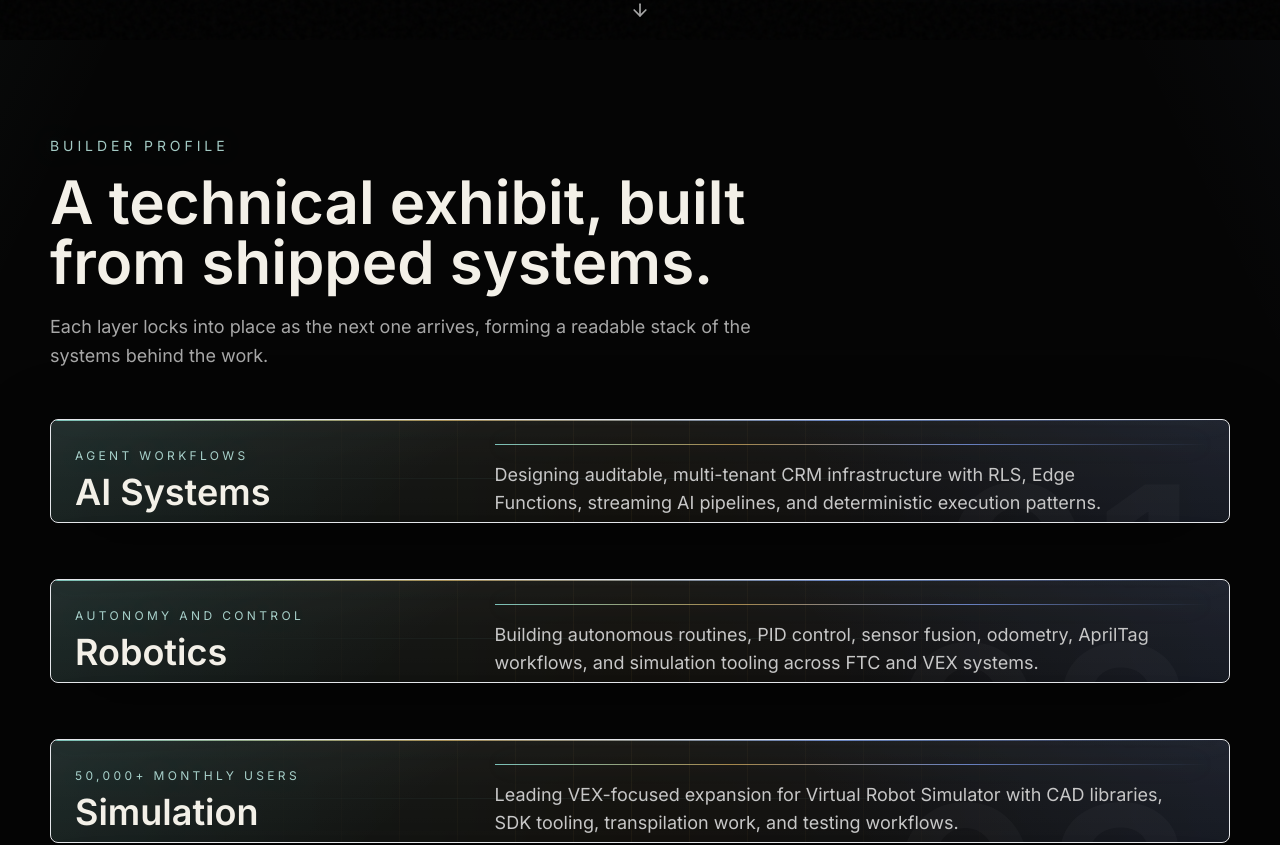
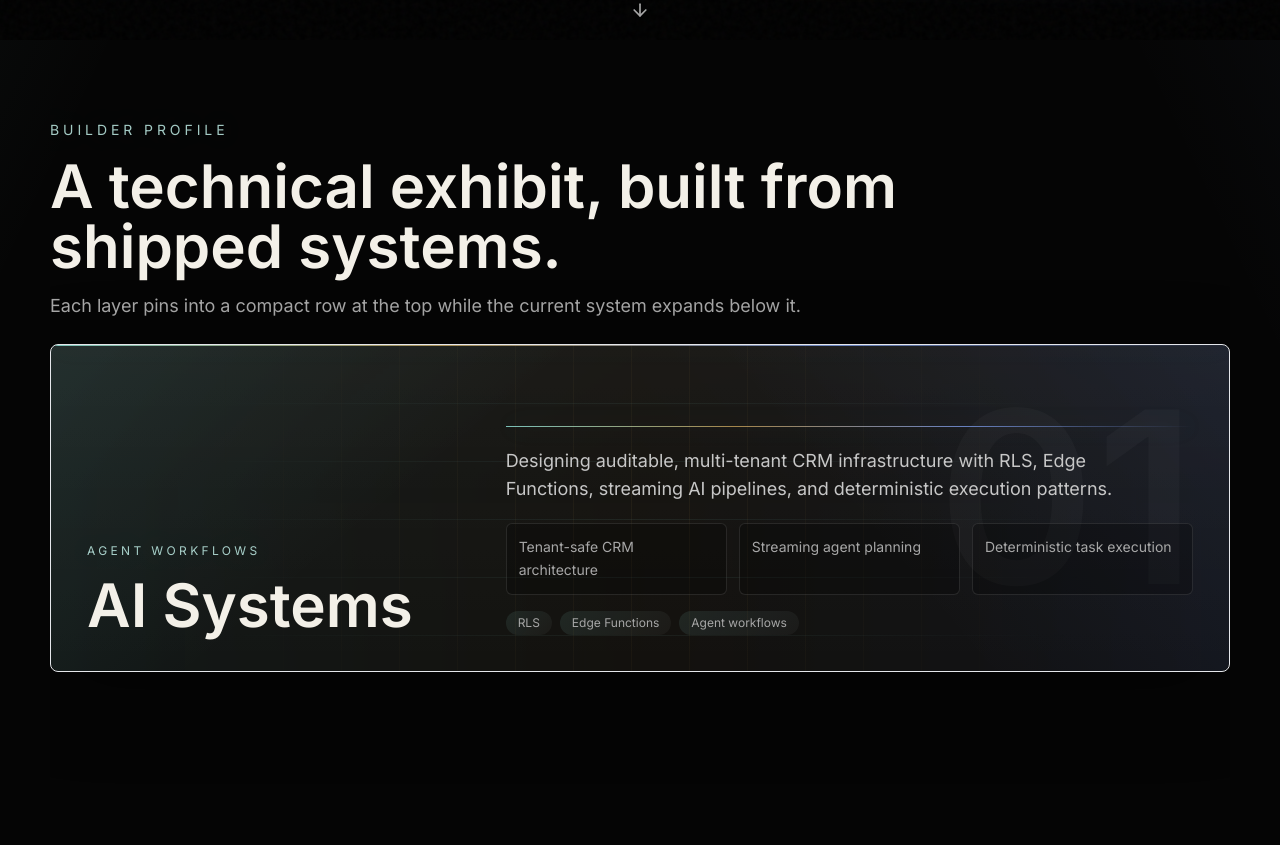
Before and after one commit to varun-b-nagaraj/E-Portfolio, a Next.js app: page / in a window 1280 px wide. Shown: the part 760-1605 px from the top of the page. Built offline with nearby package versions, Linux system fonts and the light colour scheme.

Commit message:
Pin builder profile stack section

```diff
--- a/src/components/StackingSection.tsx
+++ b/src/components/StackingSection.tsx
@@ -54,9 +54,9 @@ function StackedCard({
   const focus = index / last;
   const collapseStart = index === last ? 1 : Math.min(1, (index + 0.42) / last);
   const collapseEnd = index === last ? 1 : Math.min(1, (index + 0.78) / last);
-  const rowTop = index * 56;
-  const expandedHeight = index >= total - 1 ? 500 : 520;
-  const compactHeight = 104;
+  const rowTop = index * 44;
+  const expandedHeight = index >= total - 1 ? 390 : 430;
+  const compactHeight = 84;
   const opacity = useTransform(progress, [enter, focus], [0, 1]);
   const y = useTransform(progress, [enter, focus], [92, 0]);
   const height =
@@ -84,24 +84,24 @@ function StackedCard({
       </div>
 
       <motion.div
-        className="absolute inset-0 grid gap-10 p-8 md:grid-cols-[0.72fr_1.28fr] md:items-end md:p-12"
+        className="absolute inset-0 grid gap-8 p-7 md:grid-cols-[0.72fr_1.28fr] md:items-end md:p-9"
         style={motionEnabled ? { opacity: largeOpacity } : undefined}
       >
         <div className="min-w-0 self-start md:self-end">
-          <p className="section-kicker text-xs uppercase tracking-[0.28em] md:text-sm">{card.kicker}</p>
-          <h3 className="mt-4 text-5xl font-semibold leading-tight text-bone md:text-7xl">{card.title}</h3>
+          <p className="section-kicker text-xs uppercase tracking-[0.28em]">{card.kicker}</p>
+          <h3 className="mt-4 text-4xl font-semibold leading-tight text-bone md:text-5xl xl:text-6xl">{card.title}</h3>
         </div>
         <div className="min-w-0">
-          <div className="accent-rule mb-7 h-px w-full" />
-          <p className="max-w-2xl text-xl leading-relaxed text-silver">{card.body}</p>
-          <div className="mt-8 grid gap-3 md:grid-cols-3">
+          <div className="accent-rule mb-5 h-px w-full" />
+          <p className="max-w-2xl text-base leading-relaxed text-silver xl:text-lg">{card.body}</p>
+          <div className="mt-5 grid gap-3 md:grid-cols-3">
             {details.points.map((point) => (
-              <div key={point} className="rounded-md border border-white/10 bg-black/25 p-4 text-sm leading-relaxed text-muted">
+              <div key={point} className="rounded-md border border-white/10 bg-black/25 p-3 text-sm leading-relaxed text-muted">
                 {point}
               </div>
             ))}
           </div>
-          <div className="mt-5 flex flex-wrap gap-2">
+          <div className="mt-4 flex flex-wrap gap-2">
             {details.metrics.map((metric) => (
               <span key={metric} className="accent-chip rounded-full px-3 py-1 text-xs text-muted">
                 {metric}
@@ -112,16 +112,16 @@ function StackedCard({
       </motion.div>
 
       <motion.div
-        className="absolute inset-0 grid gap-5 p-5 md:grid-cols-[0.36fr_0.64fr] md:items-center md:p-6"
+        className="absolute inset-0 grid gap-4 p-4 md:grid-cols-[0.34fr_0.66fr] md:items-center md:p-5"
         style={motionEnabled ? { opacity: compactOpacity } : { opacity: 0 }}
       >
         <div className="min-w-0">
-          <p className="section-kicker text-xs uppercase tracking-[0.28em]">{card.kicker}</p>
-          <h3 className="mt-2 text-3xl font-semibold leading-tight text-bone md:text-4xl">{card.title}</h3>
+          <p className="section-kicker text-[10px] uppercase tracking-[0.24em]">{card.kicker}</p>
+          <h3 className="mt-1 text-2xl font-semibold leading-tight text-bone md:text-3xl">{card.title}</h3>
         </div>
         <div className="min-w-0">
-          <div className="accent-rule mb-4 h-px w-full" />
-          <p className="line-clamp-2 max-w-2xl text-base leading-relaxed text-silver md:text-lg">{card.body}</p>
+          <div className="accent-rule mb-3 h-px w-full" />
+          <p className="line-clamp-2 max-w-2xl text-sm leading-relaxed text-silver md:text-base">{card.body}</p>
         </div>
       </motion.div>
     </motion.article>
@@ -162,11 +162,11 @@ function MobileStackCard({ card, index }: { card: StackCard; index: number }) {
 
 export function StackingSection({ cards }: { cards: StackCard[] }) {
   const ref = useRef<HTMLDivElement>(null);
-  const { scrollYProgress } = useScroll({ target: ref, offset: ["start 72%", "end 86%"] });
+  const { scrollYProgress } = useScroll({ target: ref, offset: ["start start", "end end"] });
 
   return (
-    <section className="container-page py-24">
-      <div className="mb-12 max-w-3xl">
+    <section className="container-page py-20 md:py-0">
+      <div className="mb-12 max-w-3xl md:hidden">
         <p className="section-kicker text-sm uppercase tracking-[0.28em]">Builder profile</p>
         <h2 className="mt-4 text-4xl font-semibold text-bone md:text-6xl">A technical exhibit, built from shipped systems.</h2>
         <p className="mt-5 text-lg leading-relaxed text-muted">
@@ -178,11 +178,22 @@ export function StackingSection({ cards }: { cards: StackCard[] }) {
           <MobileStackCard key={card.title} card={card} index={index} />
         ))}
       </div>
-      <div ref={ref} className="relative hidden md:block" style={{ height: `${cards.length * 88}vh` }}>
-        <div className="sticky top-24 h-[calc(100vh-6rem)] min-h-[780px]">
+      <div ref={ref} className="relative hidden md:block" style={{ height: `${cards.length * 92}vh` }}>
+        <div className="sticky top-0 flex h-screen flex-col overflow-hidden pt-20">
+          <div className="shrink-0 pb-6">
+            <p className="section-kicker text-sm uppercase tracking-[0.28em]">Builder profile</p>
+            <h2 className="mt-4 max-w-4xl text-4xl font-semibold leading-tight text-bone md:text-5xl xl:text-6xl">
+              A technical exhibit, built from shipped systems.
+            </h2>
+            <p className="mt-4 max-w-3xl text-base leading-relaxed text-muted xl:text-lg">
+              Each layer pins into a compact row at the top while the current system expands below it.
+            </p>
+          </div>
+          <div className="relative min-h-0 flex-1">
           {cards.map((card, index) => (
             <StackedCard key={card.title} card={card} index={index} total={cards.length} progress={scrollYProgress} />
           ))}
+          </div>
         </div>
       </div>
     </section>
```
